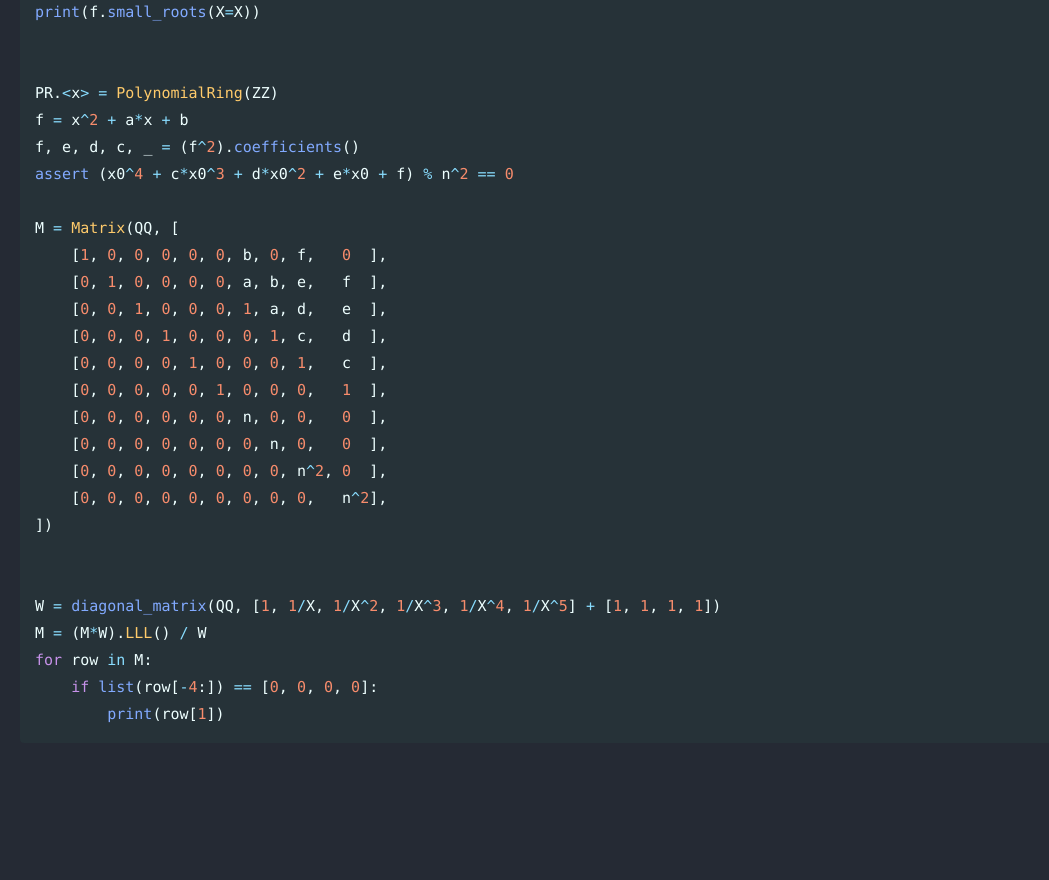
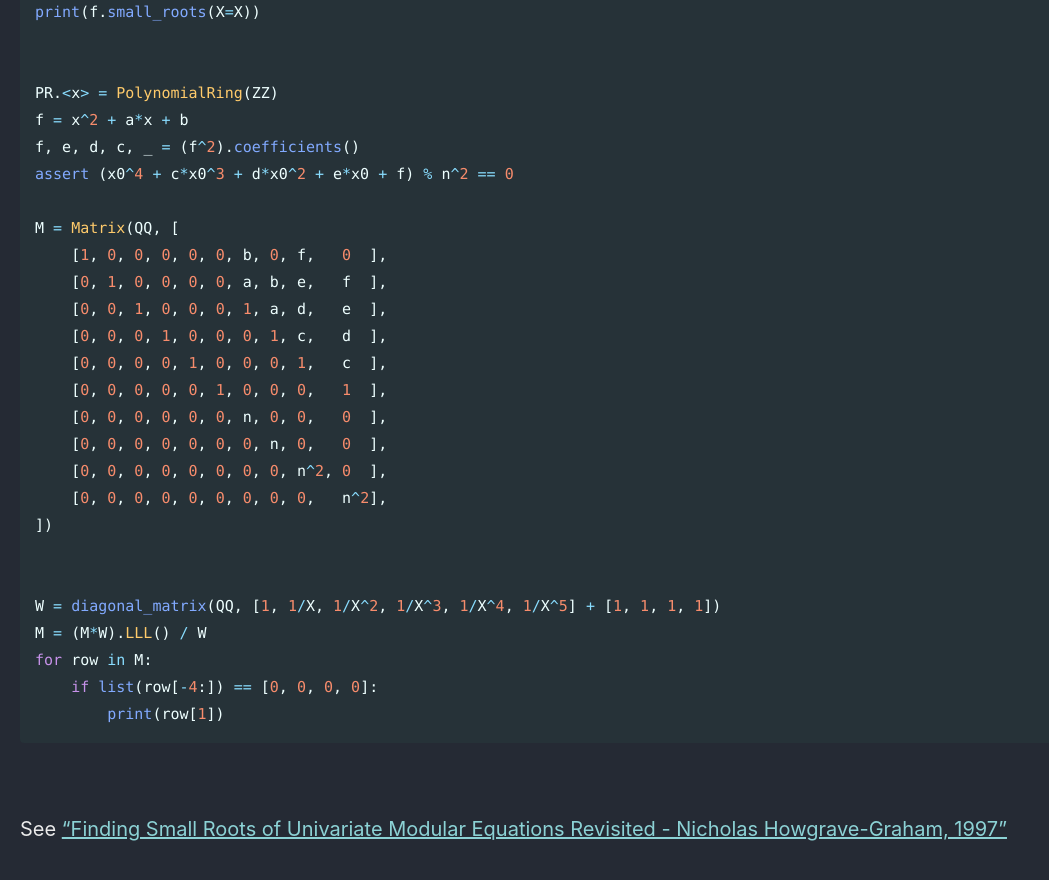
Before and after one commit to Connor-McCartney/Connor-McCartney.github.io, a Jekyll site: the page built from _pages/cryptography/small-roots/notes.md, in a window 1280 px wide and 900 px high, scrolled down 3062 px. Shown: the top 880 px of the window, without its empty margins (0-1049 px from the left). Built offline with Jekyll 4.4.1, drawn with Linux system fonts in a browser that asks for light colours; cached includes are drawn as plain includes; before the commit the page ends 3850 px from its top, so only the background shows below that.

Commit message:
Update notes.md

````diff
--- a/_pages/cryptography/small-roots/notes.md
+++ b/_pages/cryptography/small-roots/notes.md
@@ -151,3 +151,7 @@ for row in M:
     if list(row[-4:]) == [0, 0, 0, 0]:
         print(row[1])
 ```
+
+<br>
+
+See ["Finding Small Roots of Univariate Modular Equations Revisited - Nicholas Howgrave-Graham, 1997"](https://sci-hub.se/10.1007/bfb0024458)
````
